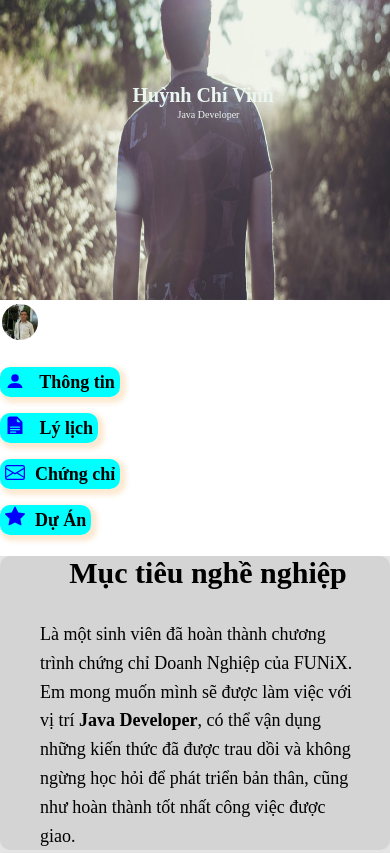
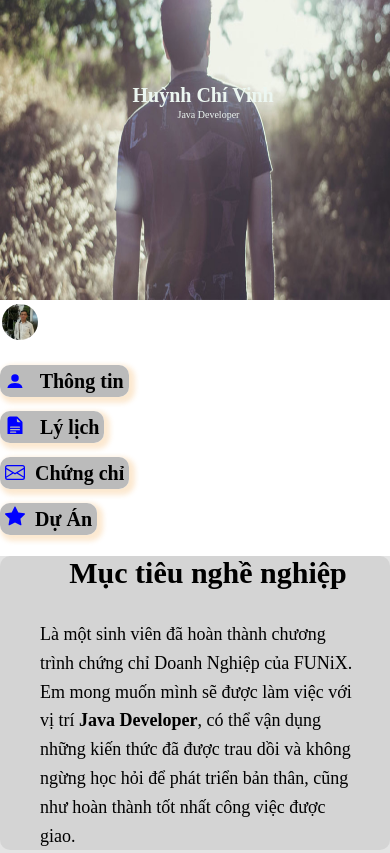
Before and after one commit to Zendokansa/digital-cv, a plain HTML site: page index.html in a window 390 px wide. Shown: the top 853 px of the page. Drawn offline with Linux system fonts and the light colour scheme; files whose address does not match are found by name.

Commit message:
Update mobie.css

```diff
--- a/css/mobie.css
+++ b/css/mobie.css
@@ -54,7 +54,7 @@ body{
     margin-left:0rem;
     padding-left: 2rem;
     }
-#info,#profile_info{
+/* #info,#profile_info{
         background-color: aqua;
         text-align: center;
         border-radius: 1rem;
@@ -66,7 +66,7 @@ body{
          border-radius:1rem;
          box-shadow: 3px 3px 5px 3px rgba(238, 146, 25,0.2);
          font-size: 1.8rem;
-  }
+  }    */
 
 .nav_bar_list{
     display: flex;
```
